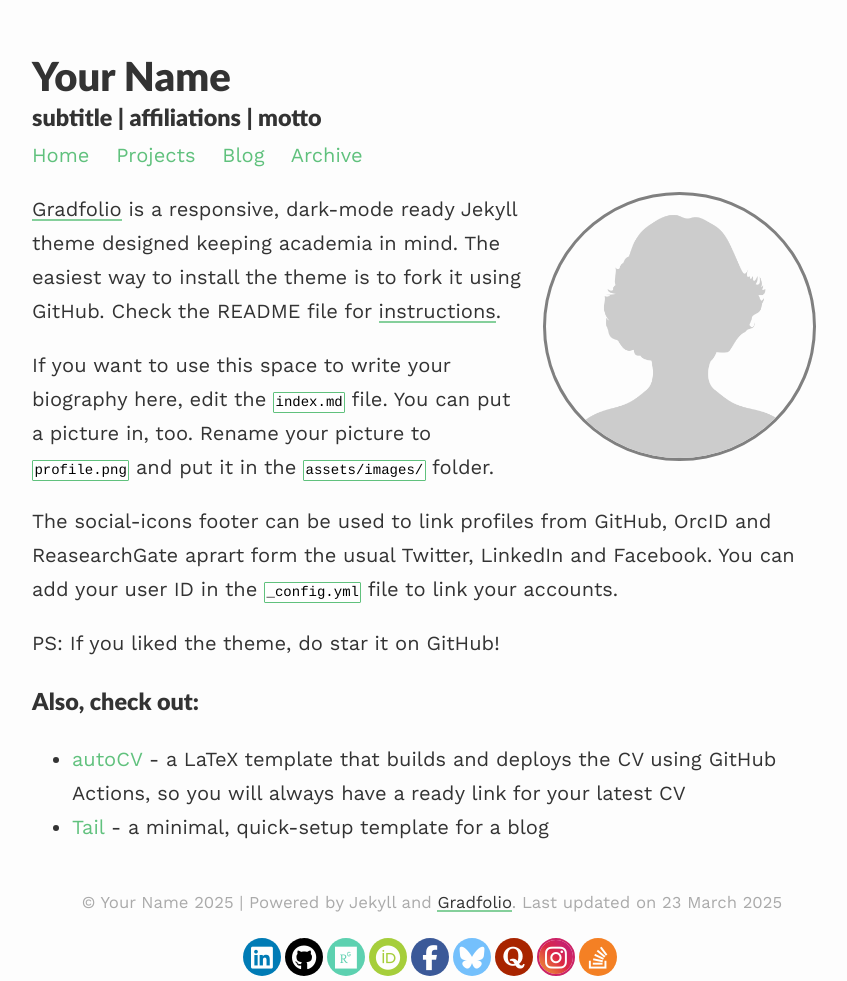
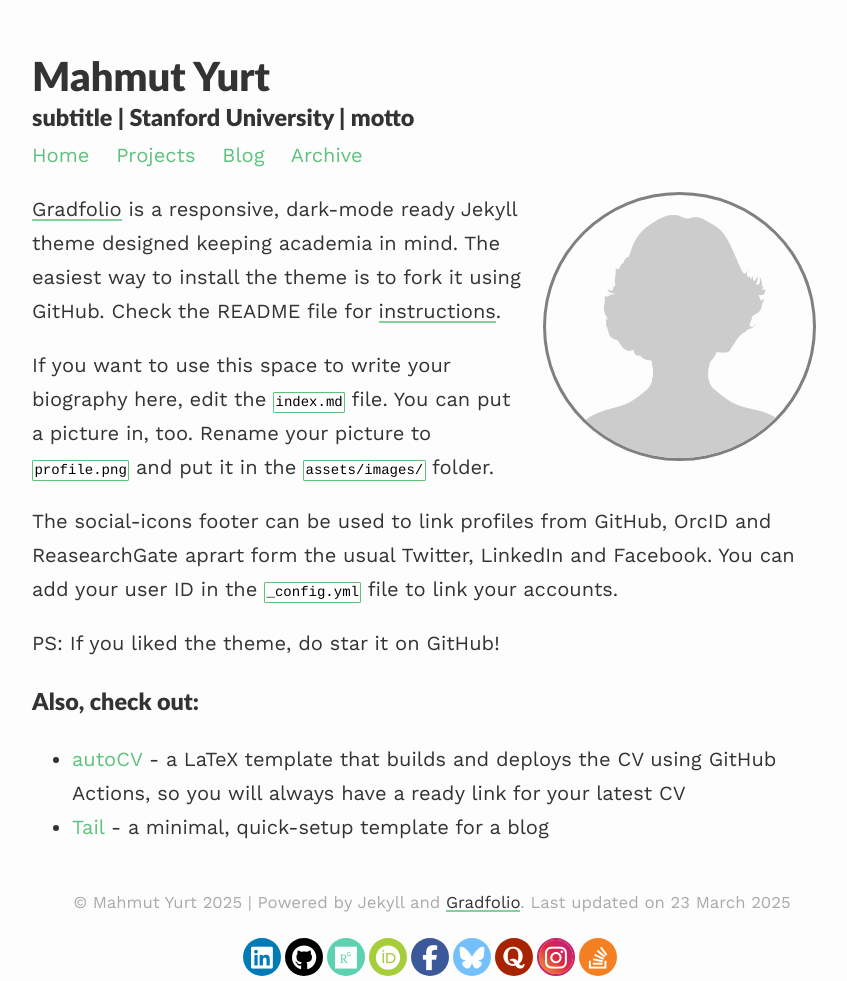
Before and after one commit to yurtmahmut/yurtmahmut.github.io, a Jekyll site: the page built from index.md, in a window 1280 px wide. Shown: the whole page, without its empty margins (208-1055 px from the left). Built offline with Jekyll 4.4.1, drawn with Linux system fonts in a browser that asks for light colours.

Commit message:
first commit

```diff
--- a/_config.yml
+++ b/_config.yml
@@ -1,7 +1,7 @@
 ### your site title here
 
-title: Your Name
-description: subtitle | affiliations | motto
+title: Mahmut Yurt
+description: subtitle | Stanford University | motto
 
 baseurl: /gradfolio #name of GitHub repository
 url: "" #custom url to be used instead of GitHub repository
```
